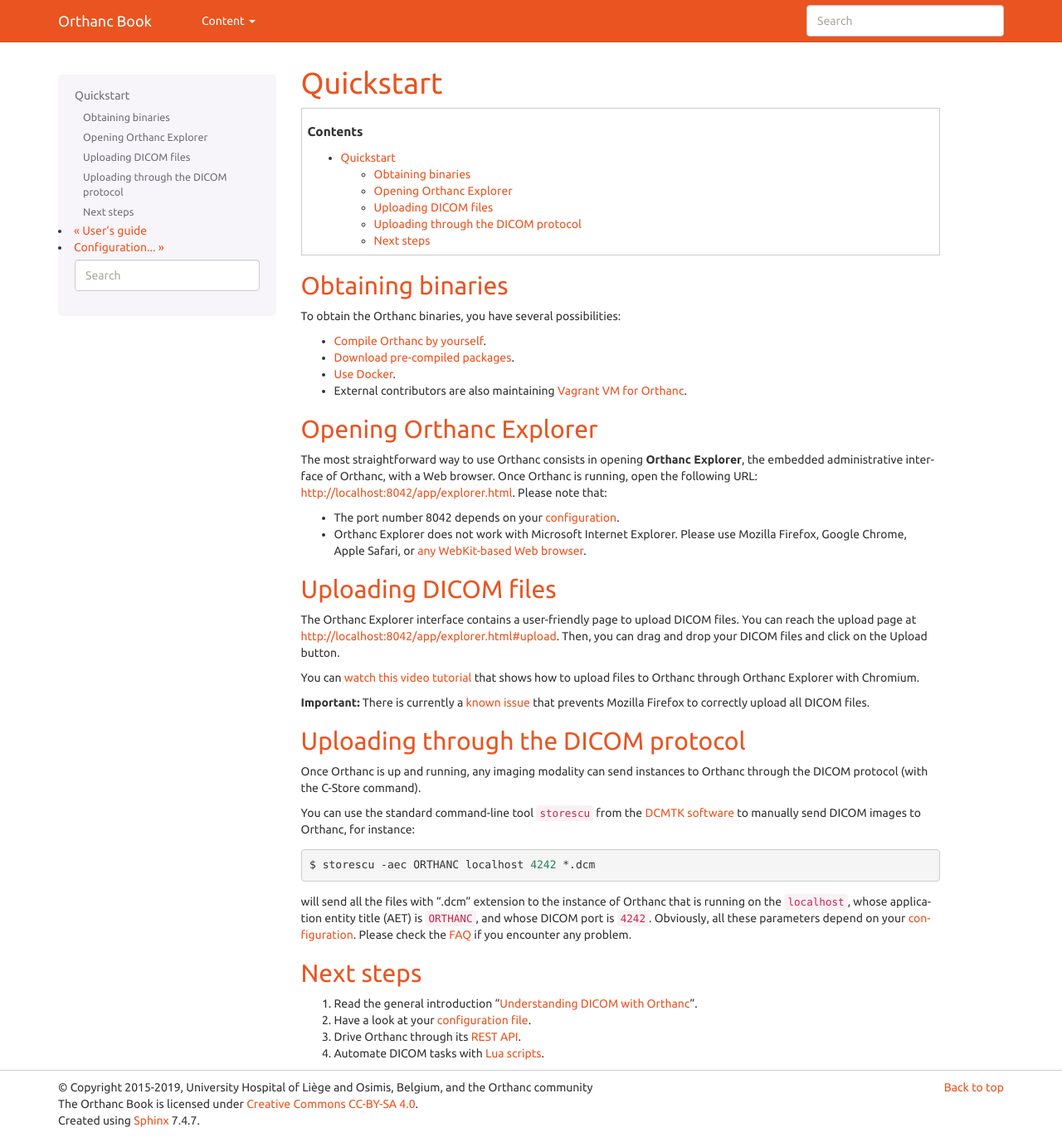
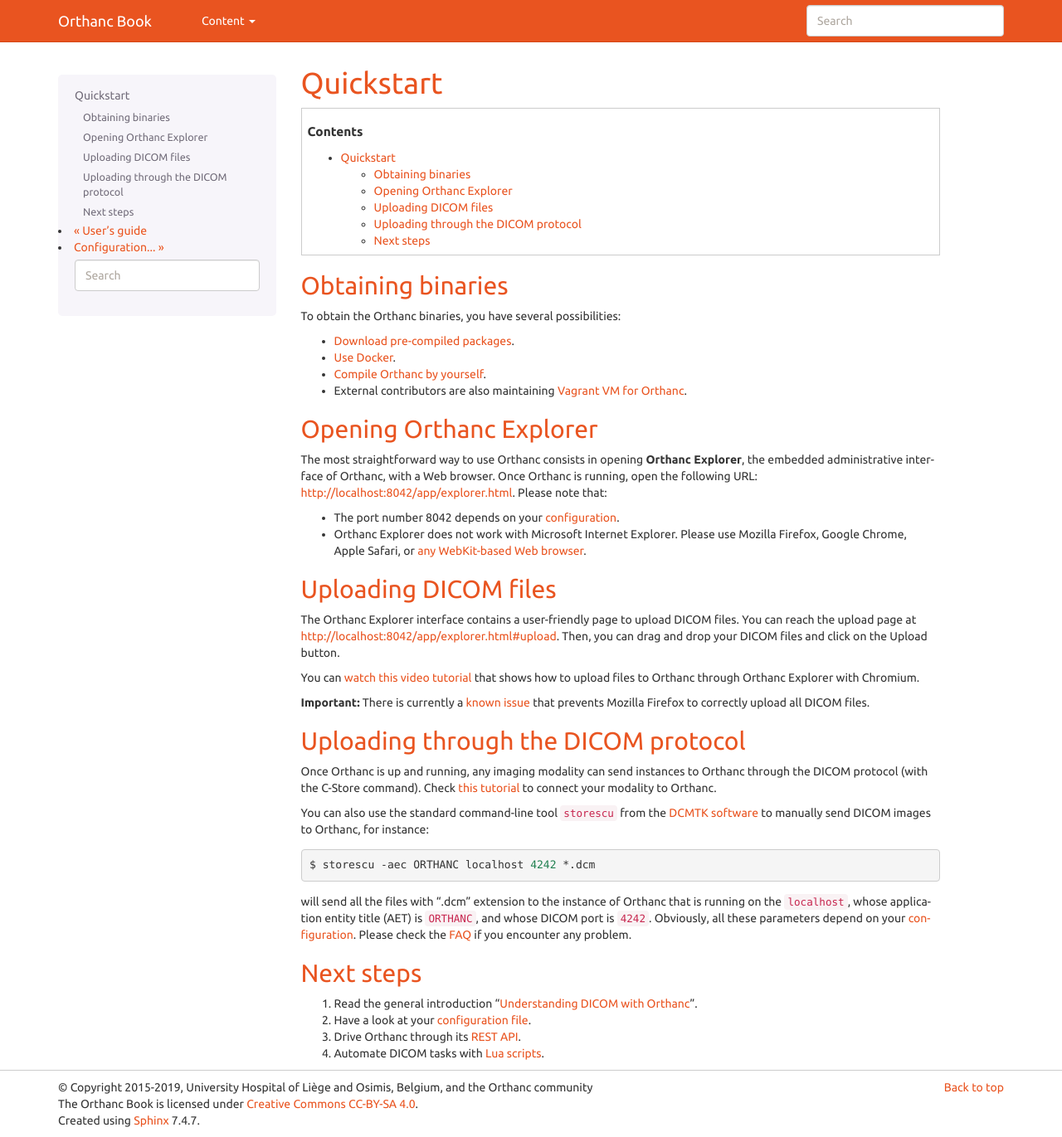
Before and after one commit to orthanc-mirrors/orthanc-book, a Sphinx documentation site: the page built from Sphinx/source/users/cookbook.rst, in a window 1280 px wide and 1371 px high. Shown: the whole window at 83% size. Built offline with Sphinx 7.4.7, drawn with Linux system fonts in a browser that asks for light colours.

Commit message:
added a tuto to connect a modality to Orthanc

```diff
--- a/Sphinx/source/integrations.rst
+++ b/Sphinx/source/integrations.rst
@@ -6,6 +6,7 @@
 .. toctree::
    :maxdepth: 1
 
+   integrations/modality.rst
    integrations/ginkgo-cadx.rst
    integrations/integrate-horos-using-dicom.rst
    integrations/integrate-osirix-using-dicom.rst
--- a/Sphinx/source/users/cookbook.rst
+++ b/Sphinx/source/users/cookbook.rst
@@ -15,9 +15,9 @@
 
 To obtain the Orthanc binaries, you have several possibilities:
 
-* :ref:`Compile Orthanc by yourself <compiling>`.
 * `Download pre-compiled packages <http://www.orthanc-server.com/download.php>`__.
 * :ref:`Use Docker <docker>`.
+* :ref:`Compile Orthanc by yourself <compiling>`.
 * External contributors are also maintaining `Vagrant VM for Orthanc
   <https://github.com/jodogne/OrthancContributed/blob/master/Links.md#vagrant>`__.
 
@@ -62,9 +62,10 @@
 
 Once Orthanc is up and running, any imaging modality can send
 instances to Orthanc through the DICOM protocol (with the C-Store
-command).
+command).  Check :ref:`this tutorial <configure-modality>` to
+connect your modality to Orthanc.
 
-You can use the standard command-line tool ``storescu`` from the
+You can also use the standard command-line tool ``storescu`` from the
 `DCMTK software <http://dicom.offis.de/dcmtk.php.en>`__ to
 manually send DICOM images to Orthanc, for instance::
 
```
Also changed, not shown: Sphinx/source/integrations/modality.rst (added, +58 -0 lines), Sphinx/source/images/ConfigureModality1.png (added), Sphinx/source/images/ConfigureModality2.png (added).
